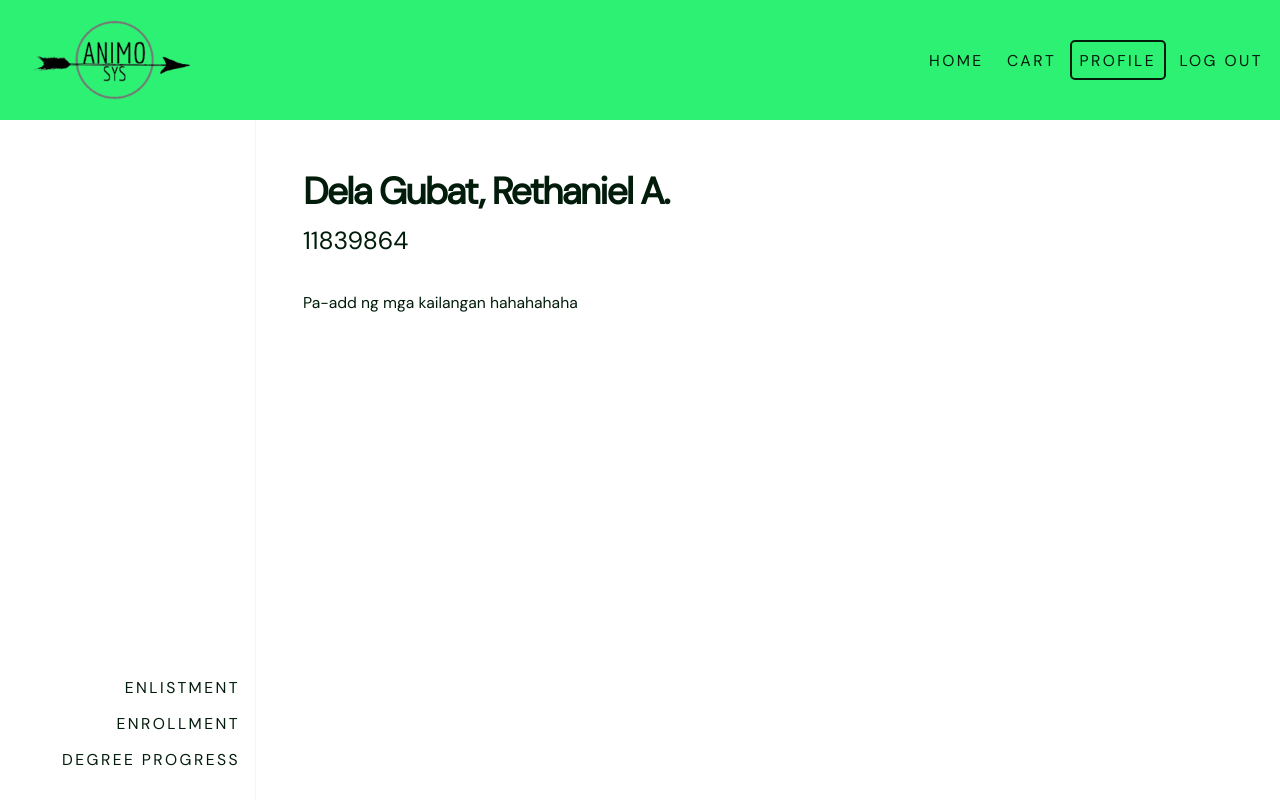
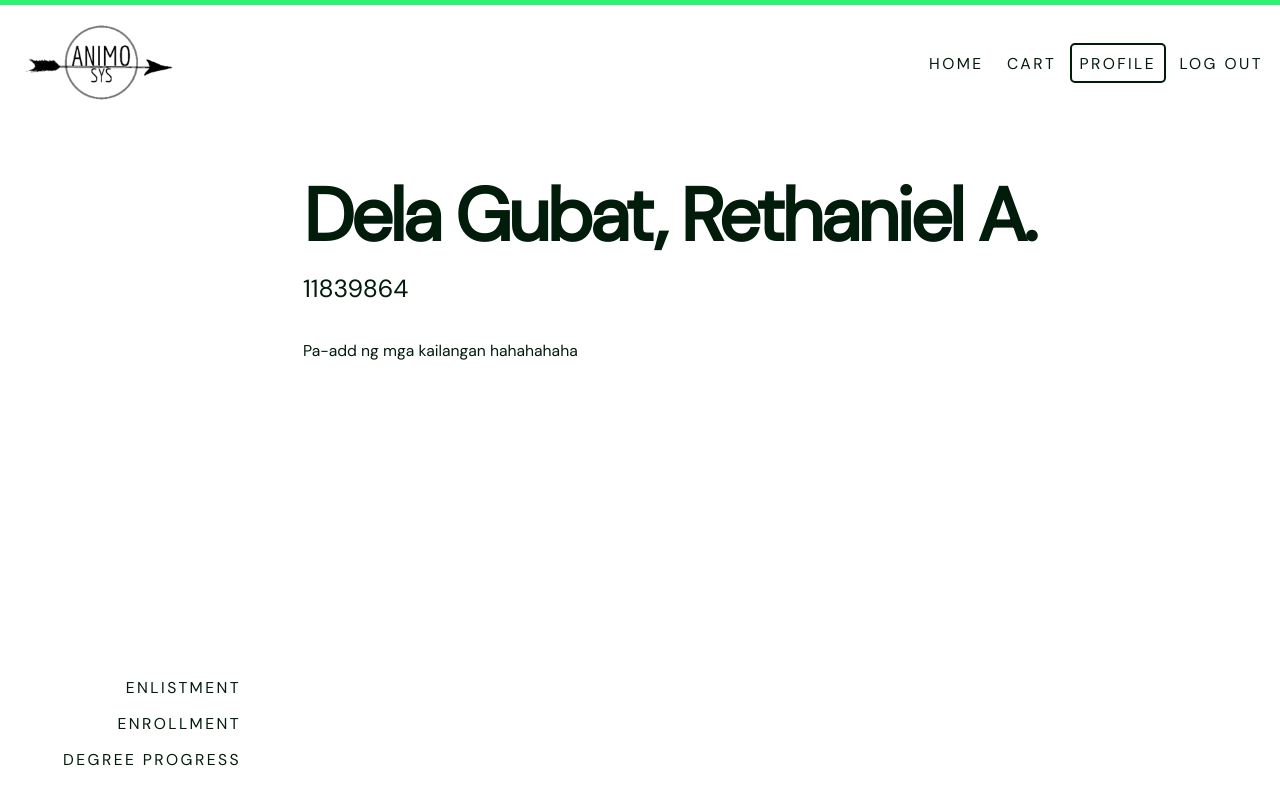
Before and after one commit to gabdelacruz10/animo-sys, a plain HTML site: page profile.html in a window 1280 px wide. Shown: the top 800 px of the page. Drawn offline with nearby package versions, Linux system fonts and the light colour scheme.

Commit message:
modified style

```diff
--- a/assets/styles.css
+++ b/assets/styles.css
@@ -32,19 +32,18 @@ header {
     left: 0;
     right: 0;
     padding: 15px 7.5px;
-    background-color: #2cf172;
+    background-color: white;
+    border-top: 5px solid #2cf172;
 }
 
 #logo-wrapper {
-    max-width: 25vw;
-    max-height: 15vh;
-    max-height: inherit;
+    max-width: 20vw;
 }
 
 img#logo {
     background-size: contain;
     max-height: 100%;
-    margin: auto 7.5px;
+    margin: auto;
 }
 
 header nav {
@@ -89,7 +88,7 @@ header nav {
     letter-spacing: 0.155em;
     text-align: right;
     background-color: white;
-    border-right: 1px solid whitesmoke;
+    /* border-right: 1px solid whitesmoke; */
 }
 
 #sidebarlist li {
--- a/profile.html
+++ b/profile.html
@@ -2,9 +2,9 @@
 <html lang="en">
 
 <head>
-    <!-- <meta charset="UTF-8">
+    <meta charset="UTF-8">
     <meta name="viewport" content="width=device-width, initial-scale=1.0">
-    <link rel="stylesheet" href="assets/styles.css" type="text/css"> -->
+    <link rel="stylesheet" href="assets/styles.css" type="text/css">
     <link rel="stylesheet" href="assets/profile-styles.css">
     <link href="https://fonts.googleapis.com/css?family=DM+Sans&display=swap" rel="stylesheet">
     <script src="https://ajax.googleapis.com/ajax/libs/jquery/2.1.3/jquery.min.js"></script>
--- a/scripts/styling-script.js
+++ b/scripts/styling-script.js
@@ -3,7 +3,7 @@ var list = document.getElementById('navlist').children;
 console.log(list);
 
 for (let i = 0; i < list.length; i++) {
-    var file = document.location.href.match(/[^\/]+$/)[0];
+    var file = document.location.href.match(/[^\/]+$/)[0] || 'index.html';
     if (file == list[i].firstElementChild.getAttribute('href')) {
         console.log(list[i].firstElementChild.getAttribute('href'));
         list[i].firstElementChild.id = 'active';
--- a/template.html
+++ b/template.html
@@ -1,9 +1,3 @@
-<head>
-    <meta charset="UTF-8">
-    <meta name="viewport" content="width=device-width, initial-scale=1.0">
-    <link rel="stylesheet" href="assets/styles.css" type="text/css">
-</head>
-
 <script src="scripts/styling-script.js" type="text/javascript"></script>
 <header>
     <div id="logo-wrapper">
```
Also changed, not shown: index.html (+2 -2 lines).
